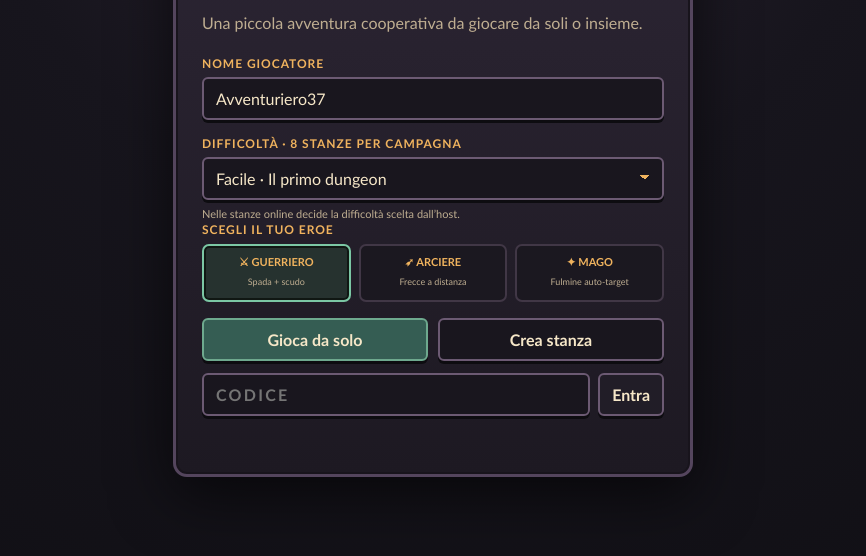
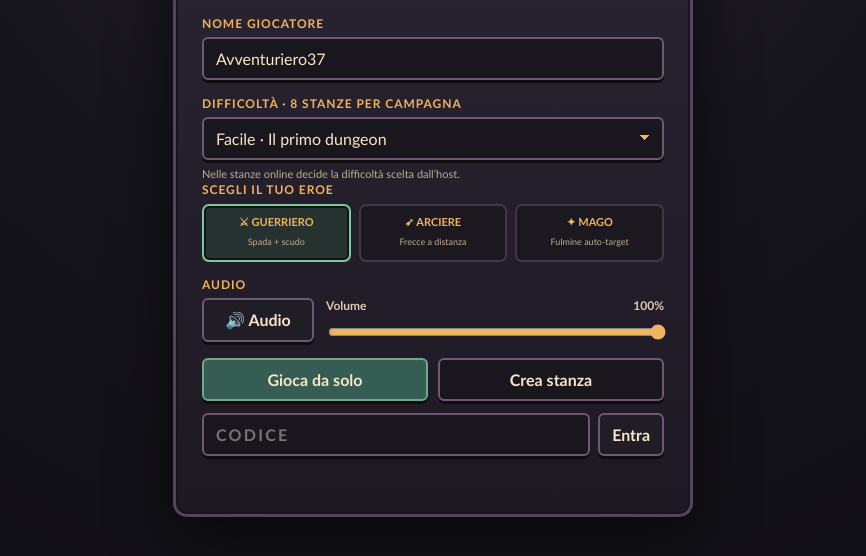
Before and after one commit to alessiobargigli-art/TinyDungeon, a plain HTML site: page public/index.html in a window 1280 px wide. Shown: the part 248-804 px from the top of the page, without its empty margins (207-1073 px from the left). Drawn offline with Linux system fonts and the light colour scheme.

Commit message:
feat: expose audio controls in main menu

```diff
--- a/public/index.html
+++ b/public/index.html
@@ -40,6 +40,15 @@
           <button class="hero-choice selected" data-hero="warrior" type="button"><strong>⚔ GUERRIERO</strong><span>Spada + scudo</span></button>
           <button class="hero-choice" data-hero="archer" type="button"><strong>➶ ARCIERE</strong><span>Frecce a distanza</span></button>
           <button class="hero-choice" data-hero="mage" type="button"><strong>✦ MAGO</strong><span>Fulmine auto-target</span></button>
+        </div>
+
+        <div class="menu-audio-settings">
+          <div class="field-label">Audio</div>
+          <div class="audio-control-row">
+            <button id="menuMuteBtn" class="pixel-button secondary audio-mute" type="button" aria-pressed="false">🔊 Audio</button>
+            <label for="menuVolumeSlider">Volume <strong id="menuVolumeValue">100%</strong></label>
+            <input id="menuVolumeSlider" class="volume-slider" type="range" min="0" max="100" step="5" value="100" />
+          </div>
         </div>
 
         <div class="menu-actions">
```
